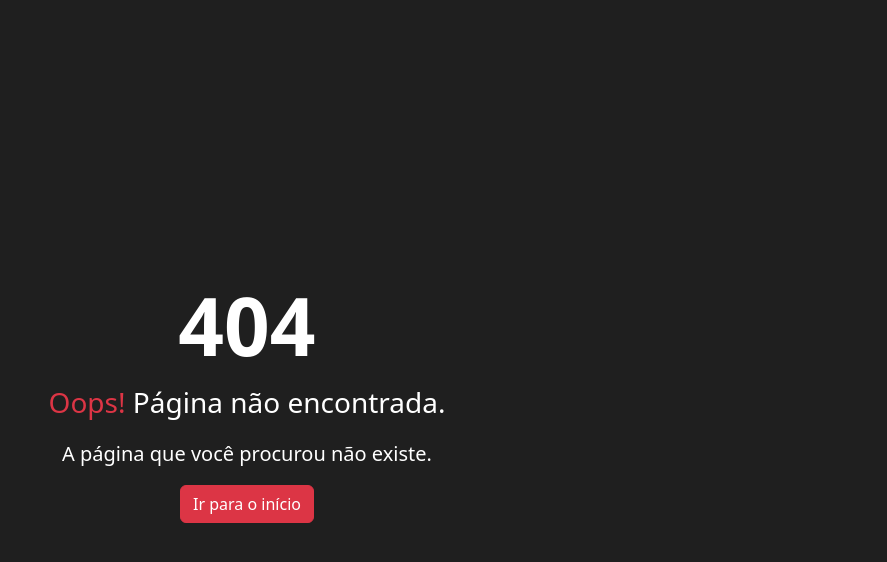
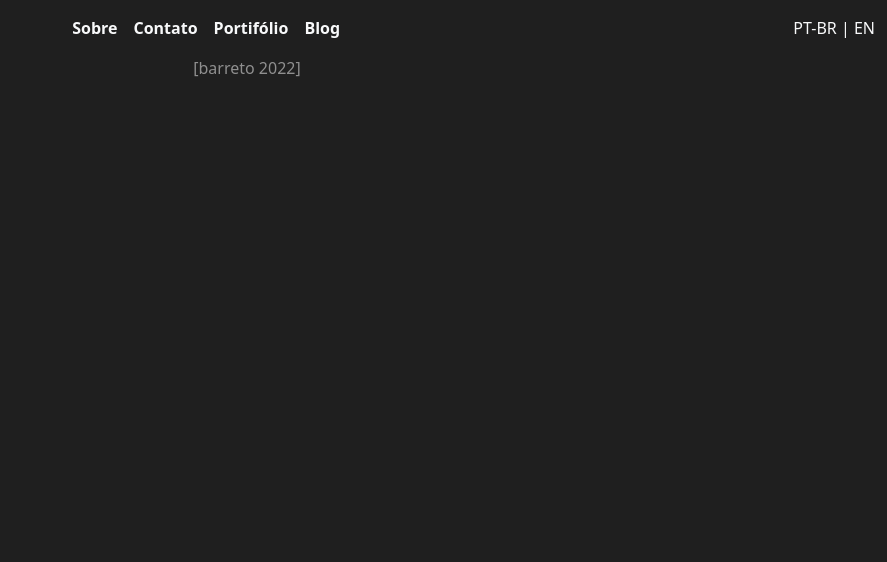
Before and after one commit to barreto0/devfolio, a Vue app: page /portfolio in a window 1280 px wide. Before the commit this address had no page. Shown: the top 562 px of the page, without its empty margins (393-1280 px from the left). Built offline with nearby package versions, Linux system fonts and the light colour scheme.

Commit message:
feat: portfolio page setup

```diff
--- /dev/null
+++ b/src/components/Portfolio/PortfolioPage.vue
@@ -0,0 +1,7 @@
+<template>
+  <div class="background vh-100">
+    <Navbar></Navbar>
+    <Footer></Footer>
+  </div>
+</template>
+<script src="./index.js"></script>
--- /dev/null
+++ b/src/components/Portfolio/index.js
@@ -0,0 +1,10 @@
+import Navbar from '../common/Navbar.vue';
+import Footer from '../common/Footer.vue';
+
+export default {
+  name: 'PortfolioPage',
+  components: {
+    Navbar,
+    Footer,
+  },
+};
--- a/src/components/common/Navbar.vue
+++ b/src/components/common/Navbar.vue
@@ -35,6 +35,15 @@
             <a
               class="nav-link active fw-bold text-light"
               aria-current="page"
+              @click="$router.push('/contact')"
+              >{{ $t('navbar.contact') }}</a
+            >
+          </li>
+          <li class="nav-item">
+            <a
+              class="nav-link active fw-bold text-light"
+              aria-current="page"
+              @click="$router.push('/portfolio')"
               >{{ $t('navbar.portfolio') }}</a
             >
           </li>
@@ -42,8 +51,7 @@
             <a
               class="nav-link active fw-bold text-light"
               aria-current="page"
-              @click="$router.push('/contact')"
-              >{{ $t('navbar.contact') }}</a
+              >Blog</a
             >
           </li>
         </ul>
--- a/src/router/routes.js
+++ b/src/router/routes.js
@@ -1,6 +1,7 @@
 import Home from '../components/Landing/Home.vue';
 import NotFound from '../components/errors/NotFound.vue';
 import ContactPage from '../components/Contact/ContactPage.vue';
+import PortfolioPage from '../components/Portfolio/PortfolioPage.vue';
 
 export const routes = [
   {
@@ -22,6 +23,12 @@ export const routes = [
     meta: { guest: true },
   },
   {
+    path: '/portfolio',
+    component: PortfolioPage,
+    title: 'PortfolioPage',
+    meta: { guest: true },
+  },
+  {
     path: '/:pathMatch(.*)*',
     component: NotFound,
     title: 'Not Found',
```
